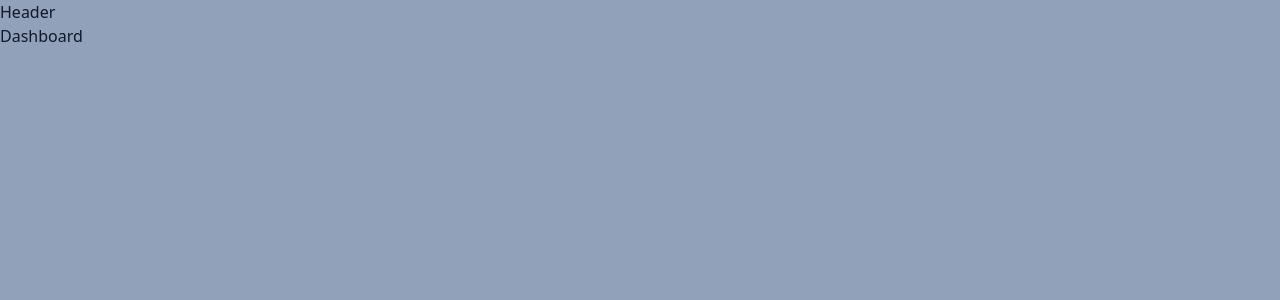
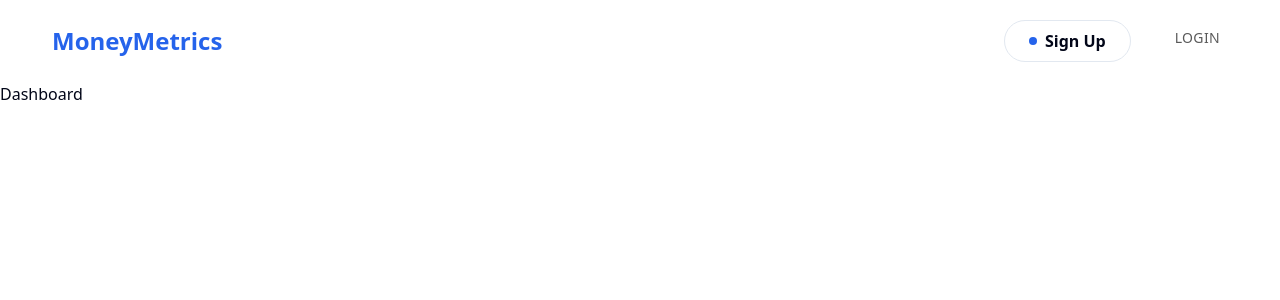
Before and after one commit to hshehriyaralam/MoneyMinder, a React (Vite) app: page / in a window 1280 px wide. Shown: the top 300 px of the page. Built offline with nearby package versions, Linux system fonts and the light colour scheme.

Commit message:
add-header

```diff
--- a/package.json
+++ b/package.json
@@ -16,9 +16,11 @@
     "class-variance-authority": "^0.7.1",
     "clsx": "^2.1.1",
     "lucide-react": "^0.476.0",
+    "motion": "^12.4.7",
     "react": "^19.0.0",
     "react-dom": "^19.0.0",
     "react-router-dom": "^7.2.0",
+    "styled-components": "^6.1.15",
     "tailwind-merge": "^3.0.2",
     "tailwindcss": "^4.0.8",
     "tailwindcss-animate": "^1.0.7"
--- a/src/App.jsx
+++ b/src/App.jsx
@@ -10,7 +10,7 @@ const App = () => {
 
   return (
     <Router>
-    <div className='w-full h-screen bg-slate-400 text-gray-900' >
+    <div className='w-full h-screen' >
       <Header />
       <Routes>
         <Route path='/' element={<Dashboard />} />
--- /dev/null
+++ b/src/Components/comman/InteractiveHover.jsx
@@ -0,0 +1,5 @@
+import { InteractiveHoverButton } from "@/Components/magicui/interactive-hover-button";
+
+export  default function InteractiveHoverButtonDemo({Name}) {
+  return <InteractiveHoverButton>{Name}</InteractiveHoverButton>;
+}
--- /dev/null
+++ b/src/Components/comman/ShinnyButton.jsx
@@ -0,0 +1,5 @@
+import { ShinyButton } from "@/Components/magicui/shiny-button";
+
+export function ShinyButtonDemo({Name}) {
+  return <ShinyButton>{Name}</ShinyButton>;
+}
--- a/src/Components/layout/Header.jsx
+++ b/src/Components/layout/Header.jsx
@@ -1,9 +1,21 @@
 import React from 'react'
-
+import { theme } from '../theme/theme.js'
+import InteractiveHoverButtonDemo from "../comman/InteractiveHover.jsx"
+import { ShinyButtonDemo } from '../comman/ShinnyButton.jsx'
 const Header = () => {
   return (
-    <div>
-      <h2>Header</h2>
+    <div className={`w-full p-5 py-5 justify-between  items-center  flex  `}
+    // style={{backgroundColor : theme.colors.background.lightAlt}}
+    >
+      <div className='mx-8' style={{color :theme.colors.primary}} >
+        <h1  className='text-2xl font-bold' >MoneyMetrics</h1>
+      </div>
+      <div className='flex gap-x-5 mx-4'  >
+
+        {/* <button>Sign Up</button> */}
+        <InteractiveHoverButtonDemo Name={'Sign Up'} />
+        <ShinyButtonDemo Name={'Login'} />
+      </div>
     </div>
   )
 }
--- /dev/null
+++ b/src/Components/magicui/interactive-hover-button.jsx
@@ -0,0 +1,33 @@
+import React from "react";
+import { ArrowRight } from "lucide-react";
+import { cn } from "@/lib/utils";
+
+export const InteractiveHoverButton = React.forwardRef(({ children, className, ...props }, ref) => {
+  return (
+    (<button
+      ref={ref}
+      className={cn(
+        "group relative w-auto cursor-pointer overflow-hidden rounded-full border bg-background p-2 px-6 text-center font-semibold",
+        className
+      )}
+      {...props}>
+      <div className="flex items-center gap-2">
+        <div
+          className="h-2 w-2 rounded-full  transition-all duration-300 group-hover:scale-[100.8]"
+          style={{backgroundColor : '#2563EB'}}
+          ></div>
+        <span
+          className="inline-block transition-all duration-300 group-hover:translate-x-12 group-hover:opacity-0">
+          {children}
+        </span>
+      </div>
+      <div
+        className="absolute top-0 z-10 flex h-full w-full translate-x-12 items-center justify-center gap-2 text-primary-foreground opacity-0 transition-all duration-300 group-hover:-translate-x-5 group-hover:opacity-100">
+        <span>{children}</span>
+        <ArrowRight />
+      </div>
+    </button>)
+  );
+});
+
+InteractiveHoverButton.displayName = "InteractiveHoverButton";
--- /dev/null
+++ b/src/Components/magicui/shimmer-button.jsx
@@ -0,0 +1,73 @@
+import React from "react";
+
+import { cn } from "@/lib/utils";
+
+export const ShimmerButton = React.forwardRef((
+  {
+    shimmerColor = "#ffffff",
+    shimmerSize = "0.05em",
+    shimmerDuration = "3s",
+    borderRadius = "100px",
+    background = "#34C759",
+    className,
+    children,
+    ...props
+  },
+  ref,
+) => {
+  return (
+    (<button
+      style={
+        {
+          "--spread": "90deg",
+          "--shimmer-color": shimmerColor,
+          "--radius": borderRadius,
+          "--speed": shimmerDuration,
+          "--cut": shimmerSize,
+          "--bg": background
+        }
+      }
+      className={cn(
+        "group relative z-0 flex cursor-pointer items-center justify-center overflow-hidden whitespace-nowrap border border-white/10 px-6 py-3 text-white [background:var(--bg)] [border-radius:var(--radius)] dark:text-black",
+        "transform-gpu transition-transform duration-300 ease-in-out active:translate-y-px",
+        className
+      )}
+      ref={ref}
+      {...props}>
+      {/* spark container */}
+      <div
+        className={cn(
+          "-z-30 blur-[2px]",
+          "absolute inset-0 overflow-visible [container-type:size]"
+        )}>
+        {/* spark */}
+        <div
+          className="absolute inset-0 h-[100cqh] animate-shimmer-slide [aspect-ratio:1] [border-radius:0] [mask:none]">
+          {/* spark before */}
+          <div
+            className="absolute -inset-full w-auto rotate-0 animate-spin-around [background:conic-gradient(from_calc(270deg-(var(--spread)*0.5)),transparent_0,var(--shimmer-color)_var(--spread),transparent_var(--spread))] [translate:0_0]" />
+        </div>
+      </div>
+      {children}
+      {/* Highlight */}
+      <div
+        className={cn(
+          "insert-0 absolute size-full",
+          "rounded-2xl px-4 py-1.5 text-sm font-medium shadow-[inset_0_-8px_10px_#ffffff1f]",
+          // transition
+          "transform-gpu transition-all duration-300 ease-in-out",
+          // on hover
+          "group-hover:shadow-[inset_0_-6px_10px_#ffffff3f]",
+          // on click
+          "group-active:shadow-[inset_0_-10px_10px_#ffffff3f]"
+        )} />
+      {/* backdrop */}
+      <div
+        className={cn(
+          "absolute -z-20 [background:var(--bg)] [border-radius:var(--radius)] [inset:var(--cut)]"
+        )} />
+    </button>)
+  );
+});
+
+ShimmerButton.displayName = "ShimmerButton";
--- /dev/null
+++ b/src/Components/magicui/shiny-button.jsx
@@ -0,0 +1,56 @@
+"use client";;
+import { cn } from "@/lib/utils";
+import { motion } from "motion/react";
+import React from "react";
+
+const animationProps = {
+  initial: { "--x": "100%", scale: 0.8 },
+  animate: { "--x": "-100%", scale: 1 },
+  whileTap: { scale: 0.95 },
+
+  transition: {
+    repeat: Infinity,
+    repeatType: "loop",
+    repeatDelay: 1,
+    type: "spring",
+    stiffness: 20,
+    damping: 15,
+    mass: 2,
+    scale: {
+      type: "spring",
+      stiffness: 200,
+      damping: 5,
+      mass: 0.5,
+    },
+  }
+};
+
+export const ShinyButton = React.forwardRef(({ children, className, ...props }, ref) => {
+  return (
+    (<motion.button
+      ref={ref}
+      className={cn(
+        "relative rounded-lg px-6 py-2 font-medium backdrop-blur-xl transition-shadow duration-300 ease-in-out hover:shadow dark:bg-[radial-gradient(circle_at_50%_0%,hsl(var(--primary)/10%)_0%,transparent_60%)] dark:hover:shadow-[0_0_20px_hsl(var(--primary)/10%)]",
+        className
+      )}
+      {...animationProps}
+      {...props}>
+      <span
+        className="relative block size-full text-sm uppercase tracking-wide text-[rgb(0,0,0,65%)] dark:font-light dark:text-[rgb(255,255,255,90%)]"
+        style={{
+          maskImage:
+            "linear-gradient(-75deg,hsl(var(--primary)) calc(var(--x) + 20%),transparent calc(var(--x) + 30%),hsl(var(--primary)) calc(var(--x) + 100%))",
+        }}>
+        {children}
+      </span>
+      <span
+        style={{
+          mask: "linear-gradient(rgb(0,0,0), rgb(0,0,0)) content-box,linear-gradient(rgb(0,0,0), rgb(0,0,0))",
+          maskComposite: "exclude",
+        }}
+        className="absolute inset-0 z-10 block rounded-[inherit] bg-[linear-gradient(-75deg,hsl(var(--primary)/10%)_calc(var(--x)+20%),hsl(var(--primary)/50%)_calc(var(--x)+25%),hsl(var(--primary)/10%)_calc(var(--x)+100%))] p-px"></span>
+    </motion.button>)
+  );
+});
+
+ShinyButton.displayName = "ShinyButton";
--- /dev/null
+++ b/src/Components/theme/theme.js
@@ -0,0 +1,19 @@
+export const theme = {
+  colors: {
+    primary: "#2563EB", // Blue
+    accent: "#FFC107", // Orange (Neutral Accent)
+    success: "#34C759", // Green
+    error: "#DC2626", // Red
+    warning: "#FF9900", // Orange-Yellow
+    background: {
+      light: "#FFFFFF", // White
+      dark: "#0F172A", // Dark Navy
+      lightAlt: "#F7F7F7", // Light Gray for sections
+      darkAlt: "#1A202C", // Darker Navy for sections
+    },
+    text: {
+      light: "#1E293B", // Dark Gray
+      dark: "#F8FAFC", // Light Gray
+    },
+  },
+};
--- a/src/index.css
+++ b/src/index.css
@@ -132,6 +132,29 @@
       transform: translateY(calc(-100% - var(--gap)));
     }
   }
+  --animate-shimmer-slide: shimmer-slide var(--speed) ease-in-out infinite alternate;
+  --animate-spin-around: spin-around calc(var(--speed) * 2) infinite linear;
+
+  @keyframes shimmer-slide {
+    to {
+      transform: translate(calc(100cqw - 100%), 0);
+    }
+  }
+
+  @keyframes spin-around {
+    0% {
+      transform: translateZ(0) rotate(0);
+    }
+    15%, 35% {
+      transform: translateZ(0) rotate(90deg);
+    }
+    65%, 85% {
+      transform: translateZ(0) rotate(270deg);
+    }
+    100% {
+      transform: translateZ(0) rotate(360deg);
+    }
+  }
 }
 
 @layer base {
```
Also changed, not shown: 1 other file (tests, documents, lock files or other folders).
